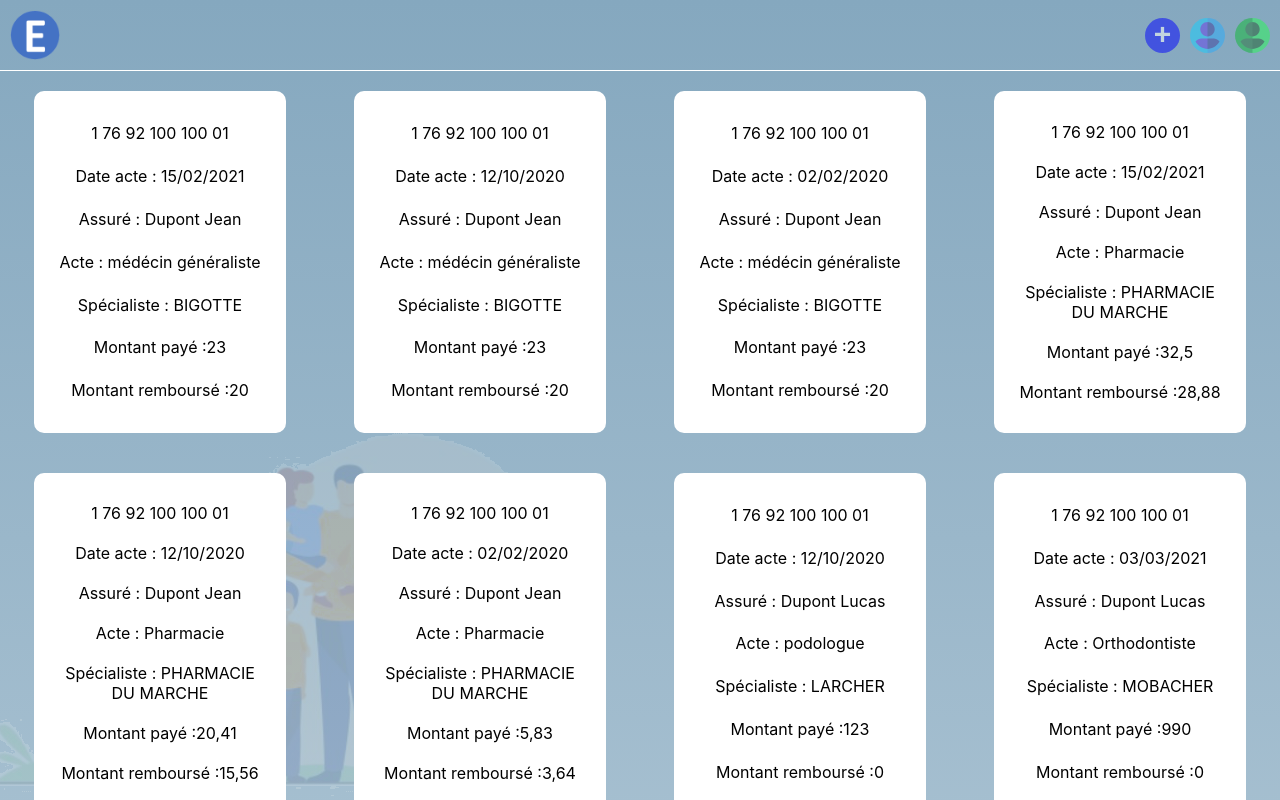
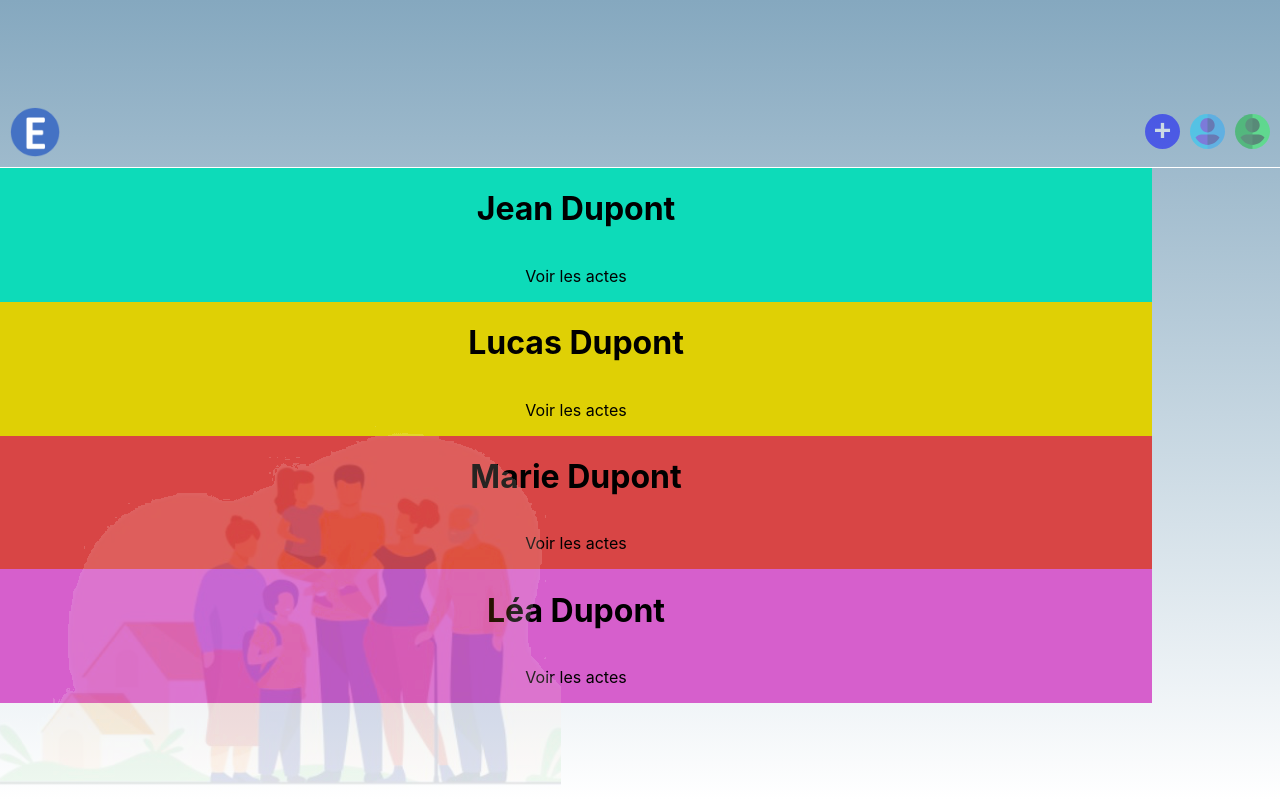
Before and after one commit to WildCodeSchool/remoteFR-R2dwild-P3-secuel-front, a React (Create React App) app: page / in a window 1280 px wide. Shown: the top 800 px of the page. Built offline with nearby package versions, Linux system fonts and the light colour scheme.

Commit message:
changed to MiniEvent component with corresponding css

```diff
--- a/src/components/Events.css
+++ b/src/components/Events.css
@@ -1,17 +1,17 @@
 .events{
   display: flex;
+  flex-direction: column;
   flex-wrap: wrap;
   justify-content: space-around;
-
+  width: 90%;
 }
 .card {
   display: flex;
   flex-direction: column;
   justify-content: space-around;
-  width: 210px;
+  width: 80%;
   border-radius: 10px;
   margin: 20px;
-  height: 300px;
   background-color: white;
   padding: 1.3rem;
   z-index: 55555;
@@ -23,3 +23,21 @@
 .card span {
   white-space: nowrap;
 }
+#insured1,#insured2,#insured3,#insured4{
+  display: flex;
+  flex-direction: column;
+  align-items: center;
+  justify-content: center;
+}
+#insured1{
+  background-color: rgb(13, 219, 185);
+}
+#insured2{
+  background-color: rgb(223, 208, 5);
+}
+#insured3{
+  background-color: rgb(216, 69, 69);
+}
+#insured4{
+  background-color: rgb(214, 95, 204);
+}
--- a/src/components/Events.js
+++ b/src/components/Events.js
@@ -1,35 +1,88 @@
+import { useState } from 'react'
+
 import eventArray from '../data/fakejson/fakedata.json'
 
 import './Events.css'
+import MiniEvent from './MiniEvent'
 const Events = () => {
+  const [hidden1, setHidden1] = useState(true)
+  const handleClick1 = () => setHidden1(!hidden1)
+  const [hidden2, setHidden2] = useState(true)
+  const handleClick2 = () => setHidden2(!hidden2)
+  const [hidden3, setHidden3] = useState(true)
+  const handleClick3 = () => setHidden3(!hidden3)
+  const [hidden4, setHidden4] = useState(true)
+  const handleClick4 = () => setHidden4(!hidden4)
   return (
     <div className='events'>
-      {eventArray.map(event => (
-        <div className='card' key={event.Nom + event.date + event['Type acte']}>
-          <p className='titreCard'>{event['N Sécurité sociale']}</p>
-          <p>
-            <span>Date acte :</span> {event['date acte médicale']}
-          </p>
-          <p>
-            <span>Assuré :</span> {event.Nom} {event['prénom']}
-          </p>
-          <p>
-            <span>Acte :</span> {event['Type acte']}
-          </p>
-          <p>
-            <span>Spécialiste : </span>
-            {event['Nom professionnel de santé']}
-          </p>
-          <p>
-            <span>Montant payé :</span>
-            {event['Montant Payé']}
-          </p>
-          <p>
-            <span>Montant remboursé :</span>
-            {event['Montant remboursé'] ? event['Montant remboursé'] : 0}
-          </p>
-        </div>
-      ))}
+      <div id='insured1' onClick={handleClick1}>
+        <h1>Jean Dupont</h1>
+        {hidden1 ? (
+          <p>Voir les actes</p>
+        ) : (
+          eventArray
+            .filter(event => event['prénom'] === 'Jean')
+            .map(event => (
+              <MiniEvent
+                acteType={event['Type acte']}
+                eventDate={event['date acte médicale']}
+                status={event['Statut du dossier']}
+                key={event.Nom + event.date + event['Type acte']}
+              />
+            ))
+        )}
+      </div>
+      <div id='insured2' onClick={handleClick2}>
+        <h1>Lucas Dupont</h1>
+        {hidden2 ? (
+          <p>Voir les actes</p>
+        ) : (
+          eventArray
+            .filter(event => event['prénom'] === 'Lucas')
+            .map(event => (
+              <MiniEvent
+                acteType={event['Type acte']}
+                eventDate={event['date acte médicale']}
+                status={event['Statut du dossier']}
+                key={event.Nom + event.date + event['Type acte']}
+              />
+            ))
+        )}
+      </div>
+      <div id='insured3' onClick={handleClick3}>
+        <h1>Marie Dupont</h1>
+        {hidden3 ? (
+          <p>Voir les actes</p>
+        ) : (
+          eventArray
+            .filter(event => event['prénom'] === 'Marie')
+            .map(event => (
+              <MiniEvent
+                acteType={event['Type acte']}
+                eventDate={event['date acte médicale']}
+                status={event['Statut du dossier']}
+                key={event.Nom + event.date + event['Type acte']}
+              />
+            ))
+        )}
+      </div>
+      <div id='insured4' onClick={handleClick4}>
+        <h1>Léa Dupont</h1>
+        {hidden4 ? (
+          <p>Voir les actes</p>
+        ) : (
+          eventArray
+            .filter(event => event['prénom'] === 'Lea')
+            .map(event => (
+              <MiniEvent
+                acteType={event['Type acte']}
+                eventDate={event['date acte médicale']}
+                status={event['Statut du dossier']}
+                key={event.Nom + event.date + event['Type acte']}
+              />
+            ))
+        )}
+      </div>
     </div>
   )
 }
```
